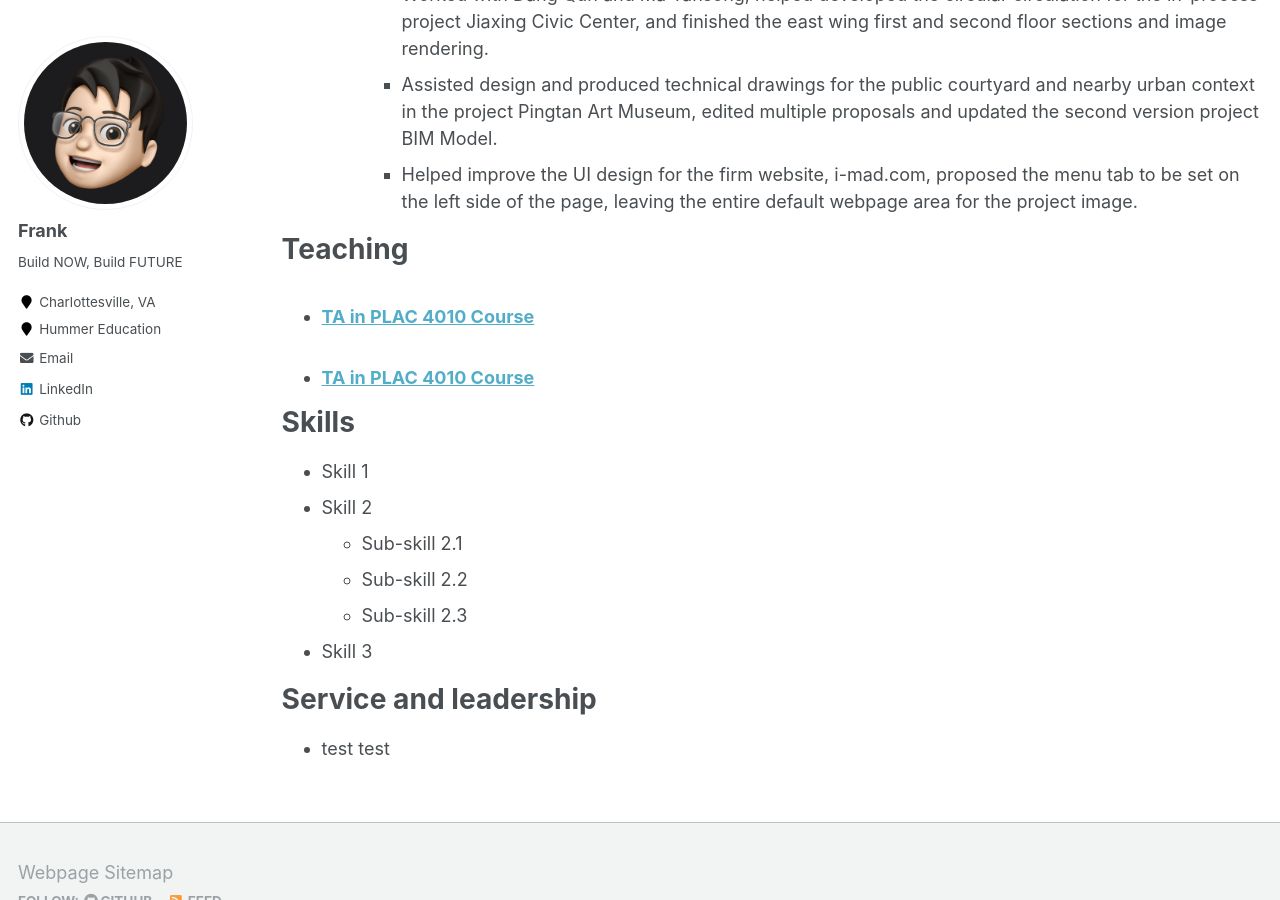
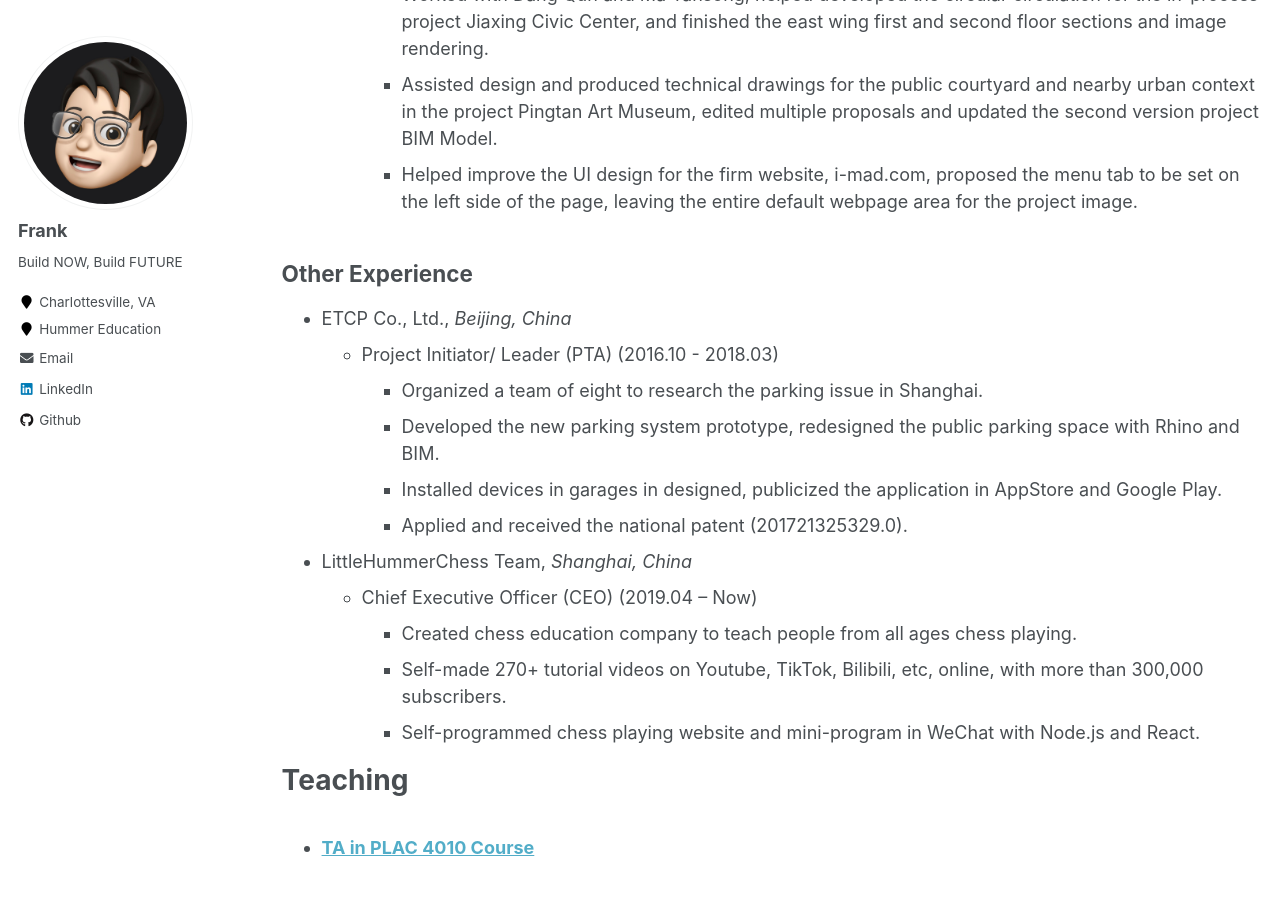
Before and after one commit to FangFrankSun/AcademicPage, a Jekyll site: the page built from _pages/cv.md, in a window 1280 px wide and 900 px high, scrolled down 2001 px. Built offline with Jekyll 4.4.1, drawn with Linux system fonts in a browser that asks for light colours; some of the changed text lies outside the part shown.

Commit message:
Update cv.md

```diff
--- a/_pages/cv.md
+++ b/_pages/cv.md
@@ -46,7 +46,7 @@ Work experience in *Architecture*
     * Helped design the loading dock and back entrance for Omega and Key West Buildings in Rockville and rendered images.
     * Self-designed parametric shelf for the DC office, proposed eight iterations using grasshopper and dynamo to generate forms.
 
-* HDR Inc., Arlington, VA
+* HDR Inc., *Arlington, VA*
   * Design Intern (2021.12 – 2022.01)
     * Helped to draw analysis diagrams and recreate unit models for a children's hospital, using AutoCAD, BIM, Rhino and PS.
     * Self designed and developed a series of iterations of facade for the project in the schematic design process with grasshopper.
@@ -63,7 +63,20 @@ Work experience in *Architecture*
     * Assisted design and produced technical drawings for the public courtyard and nearby urban context in the project Pingtan Art Museum, edited multiple proposals and updated the second version project BIM Model.
     * Helped improve the UI design for the firm website, i-mad.com, proposed the menu tab to be set on the left side of the page, leaving the entire default webpage area for the project image.
 
+Other Experience
+---
+* ETCP Co., Ltd., *Beijing, China*
+  * Project Initiator/ Leader (PTA) (2016.10 - 2018.03)
+    * Organized a team of eight to research the parking issue in Shanghai.
+    * Developed the new parking system prototype, redesigned the public parking space with Rhino and BIM.
+    * Installed devices in garages in designed, publicized the application in AppStore and Google Play.
+    * Applied and received the national patent (201721325329.0).
 
+* LittleHummerChess Team, *Shanghai, China*
+    * Chief Executive Officer (CEO) (2019.04 – Now)
+      * Created chess education company to teach people from all ages chess playing.
+      * Self-made 270+ tutorial videos on Youtube, TikTok, Bilibili, etc, online, with more than 300,000 subscribers.
+      * Self-programmed chess playing website and mini-program in WeChat with Node.js and React.
 
 Teaching
 ======
```
